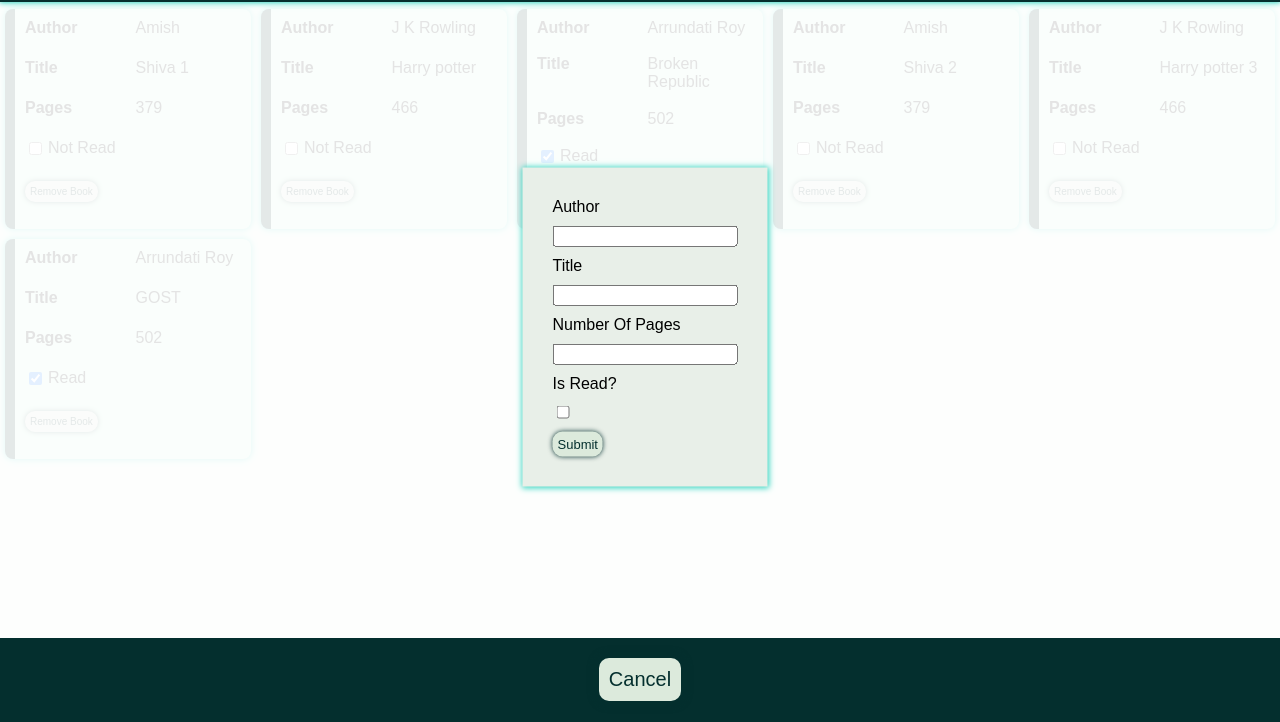
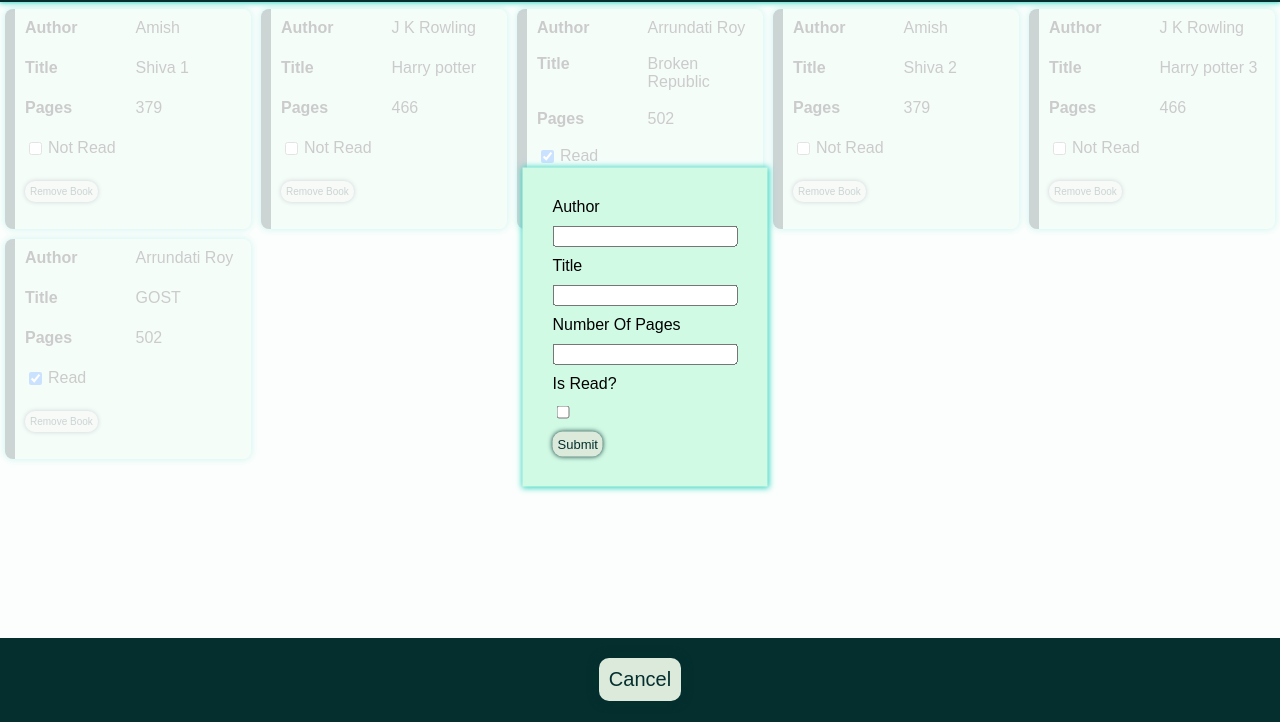
Before and after one commit to sahilpandith/Library, a plain HTML site: page index.html in a window 1280 px wide. Both pictures are taken after a click on the button "Add New Book". Shown: the part 78-800 px from the top of the page. Drawn offline with Linux system fonts and the light colour scheme.

Commit message:
css update

```diff
--- a/index.html
+++ b/index.html
@@ -84,7 +84,7 @@
             margin: 5px;
             box-shadow: 0px 0px 6px 1px var(--box-shadow-color);
             padding: 30px;
-            background: #e8efe8;
+            background: #d1fae5;
         }
         .modal form {
             display: grid;
@@ -126,7 +126,7 @@
         }
 
         .decrease-opacity {
-            opacity: 0.1;
+            opacity: 0.2;
         }
 
     </style>
```
